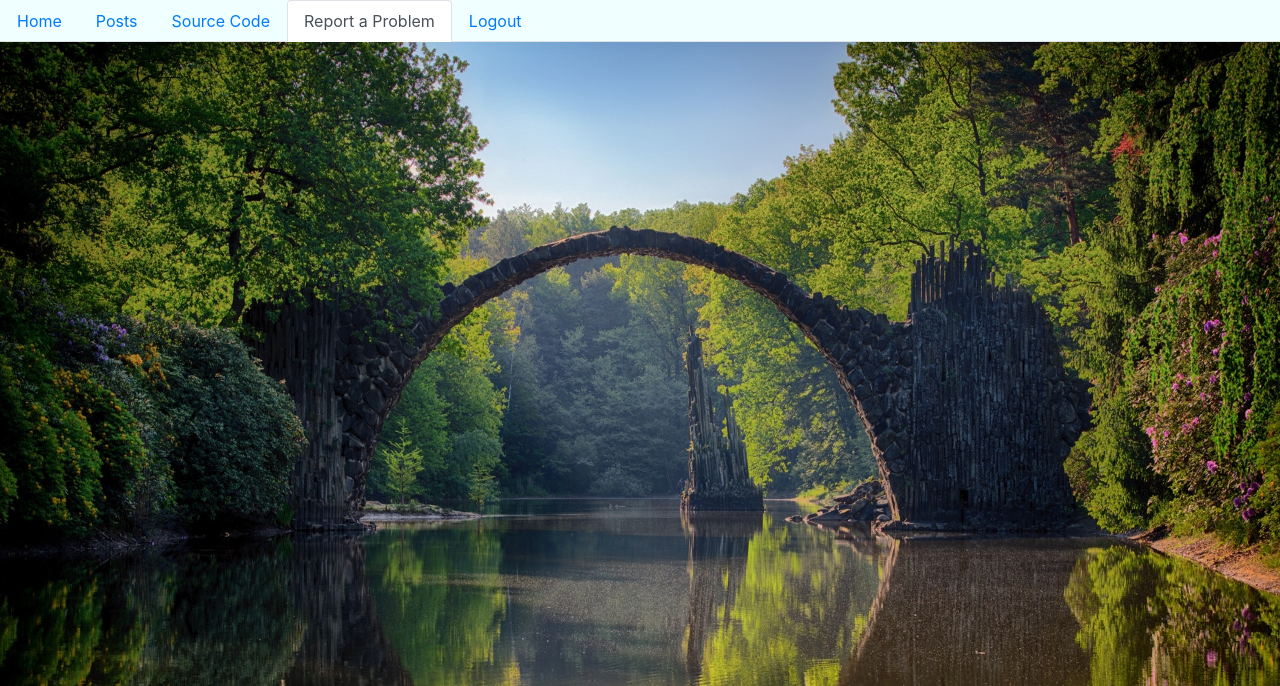
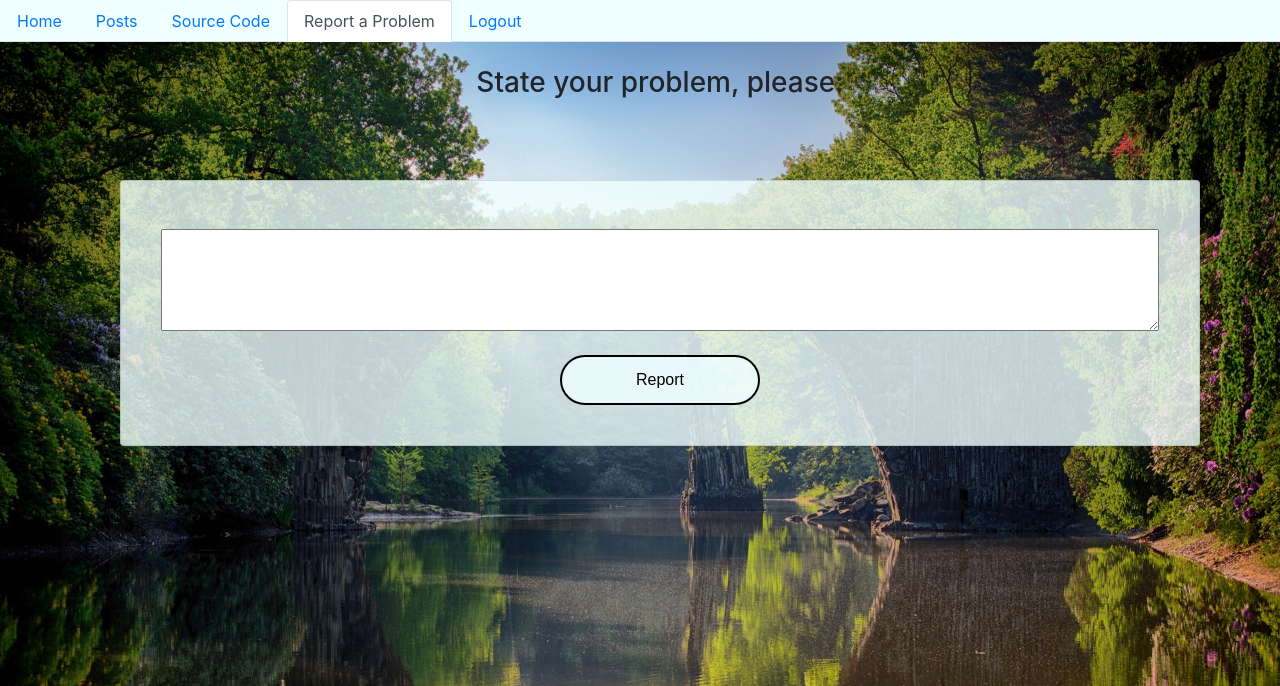
Before and after one commit to hd1867/CommunityProject, a Flask app: page /report in a window 1280 px wide. Shown: the top 686 px of the page. Run offline with Flask 2, Linux system fonts and the light colour scheme; the visitor is signed in with stand-in values (Sample User, id 1); some libraries are stand-ins or nearby versions.

Commit message:
Finishing the report page

```diff
--- a/app.py
+++ b/app.py
@@ -61,6 +61,12 @@ def report():
     return render_template("report.html")
 
 
+@app.route("/report_button")
+def report_button():
+    flash("Thank you for your support!")
+    return render_template('report.html')
+
+
 @app.route("/post", methods=["POST"])
 @require_login
 def post():
--- a/static/css/base.css
+++ b/static/css/base.css
@@ -85,5 +85,5 @@ button {
 
 .grip-container {
     display: grid;
-    grid-gap: 50px 100px;
+    grid-gap: 100px;
 }
--- a/templates/report.html
+++ b/templates/report.html
@@ -1,8 +1,21 @@
+<!DOCTYPE html>
 {% extends "base.html" %}
 
 {% block active_link %}report-link{% endblock %}
 
 {% block body %}
 
+    <ul id="post">
+        <h3 class="text-center"> State your problem, please: </h3>
+    <div class ="card">
+
+        <label for="Comment"></label>
+        <textarea id="Comment" rows="4" cols="50"></textarea><br>
+
+        <div class="row">
+            <button onclick="document.location.href='/report_button'"> Report </button>
+        </div>
+    </div>
+    </ul>
 
 {% endblock %}
```
